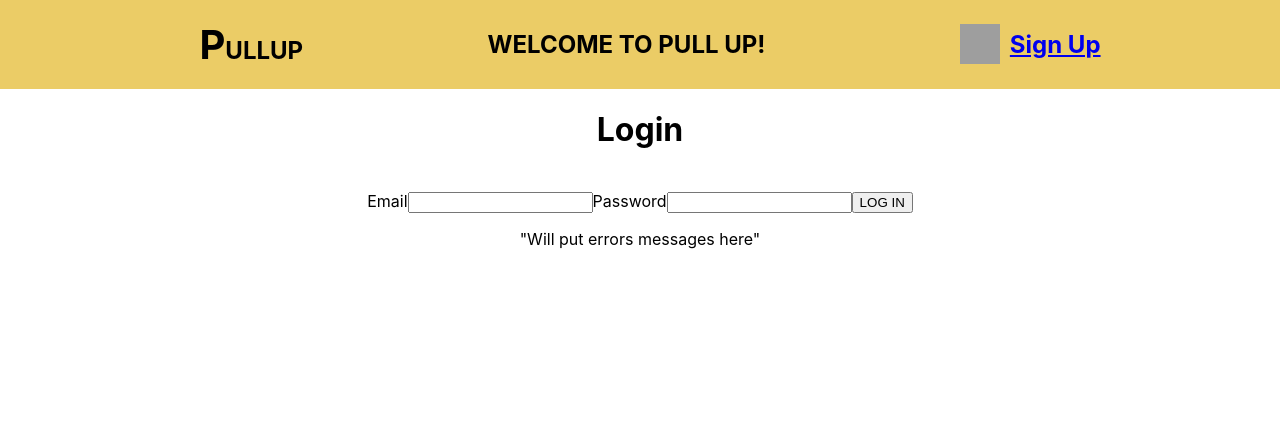
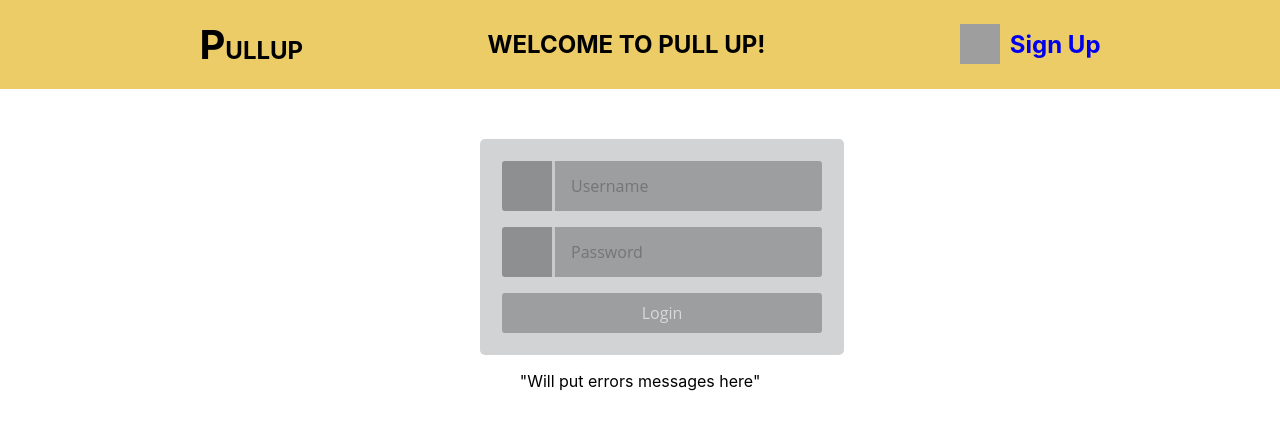
Before and after one commit to elvinhatamov/Pull-up, a React (Create React App) app: page /hostings/index in a window 1280 px wide. Shown: the top 428 px of the page. Built offline with nearby package versions, Linux system fonts and the light colour scheme; grey boxes are pictures that could not be loaded.

Commit message:
sign up log in and register form styling done

```diff
--- a/src/App.css
+++ b/src/App.css
@@ -44,3 +44,7 @@
   flex-direction: column;
   align-items: center;
 }
+
+a {
+  text-decoration: none;
+}
--- /dev/null
+++ b/src/Components/Create/Create.css
@@ -0,0 +1,75 @@
+@charset "utf-8";
+@import url(http://weloveiconfonts.com/api/?family=fontawesome);
+
+[class*="fontawesome-"]:before {
+  font-family: "FontAwesome", sans-serif;
+}
+
+#login input {
+  border: none;
+  font-family: "Open Sans", Arial, sans-serif;
+  font-size: 16px;
+  line-height: 1.5em;
+  padding: 0;
+  -webkit-appearance: none;
+}
+
+#login {
+  margin: 50px auto;
+  width: 320px;
+}
+
+#login form {
+  margin: auto;
+  padding: 22px 22px 22px 22px;
+  width: 100%;
+  border-radius: 5px;
+  background: #d2d3d4;
+}
+
+#login form span {
+  background-color: #8d8f91;
+  border-radius: 3px 0px 0px 3px;
+  border-right: 3px solid #c8cacb;
+  color: #606468;
+  display: block;
+  float: left;
+  line-height: 50px;
+  text-align: center;
+  width: 50px;
+  height: 50px;
+}
+
+#login form input[type="text"] {
+  background-color: #9c9e9f;
+  border-radius: 0px 3px 3px 0px;
+  color: #151515;
+  margin-bottom: 1em;
+  padding: 0 16px;
+  width: 235px;
+  height: 50px;
+}
+
+#login form input[type="password"] {
+  background-color: #9c9e9f;
+  border-radius: 0px 3px 3px 0px;
+  color: #151515;
+  margin-bottom: 1em;
+  padding: 0 16px;
+  width: 235px;
+  height: 50px;
+}
+
+#login form input[type="submit"] {
+  background: #9c9e9f;
+  border: 0;
+  width: 100%;
+  height: 40px;
+  border-radius: 3px;
+  color: rgb(217, 217, 217);
+  cursor: pointer;
+  transition: 0.3s ease-in-out;
+}
+#login form input[type="submit"]:hover {
+  background: #d7ca19;
+}
--- a/src/Components/Create/Create.jsx
+++ b/src/Components/Create/Create.jsx
@@ -1,42 +1,38 @@
-import React , {useState} from 'react'
-import { useNavigate } from 'react-router'
-import { Link } from 'react-router-dom'
+import React, { useState } from "react";
+import { useNavigate } from "react-router";
+import { Link } from "react-router-dom";
+import "./Create.css";
 
-export default function Create(){
+export default function Create() {
   const [form, setForm] = useState({
-   address: '',
-   postalCode: '',
+    address: "",
+    postalCode: "",
     rate: Number,
-
-
- })
-
+  });
 
   // const navigate = useNavigate()
 
-function updateForm(e){
+  function updateForm(e) {
     setForm({
       ...form,
- [e.target.name]: e.target.value
-})
+      [e.target.name]: e.target.value,
+    });
   }
 
   async function onSubmit(e) {
     e.preventDefault();
 
-
-const newList = { ...form }
+    const newList = { ...form };
 
     let response = await fetch("/api/hostings/", {
       method: "POST",
       headers: {
-      'Accept':'application/json',
+        Accept: "application/json",
         "Content-Type": "application/json",
       },
       body: JSON.stringify(newList),
-   })
-   return await response.json()
-   .catch(error => {
+    });
+    return await response.json().catch((error) => {
       console.log(error);
     });
 
@@ -45,28 +41,34 @@ let response = await fetch("/api/hostings/", {
   }
 
   return (
-  <div>
+    <div className="LoginForm" id="login">
       <form onSubmit={onSubmit}>
-      <label>Address</label>
+        <span class="fontawesome-user"></span>
         <input
-        type='text'
+          type="text"
           value={form.address}
           onChange={updateForm}
-        name='address'
+          name="address"
+          placeholder="address"
         />
-      <label>PostalCode:</label>
+        <span class="fontawesome-user"></span>
         <input
-        type='text'
+          type="text"
           value={form.postalCode}
           onChange={updateForm}
-        name='postalCode'
+          name="postalCode"
+          placeholder="postalCode"
         />
-      <label>Rate:</label>
-      <input type='text' value={form.rate} onChange={updateForm} name='rate' />
-
-
-      <button onClick={updateForm}>Submit</button>
+        <span class="fontawesome-user"></span>
+        <input
+          type="text"
+          value={form.rate}
+          onChange={updateForm}
+          name="rate"
+          placeholder="rate"
+        />
+        <input type="submit" value="Submit" onClick={updateForm} />
       </form>
     </div>
-)
+  );
 }
--- /dev/null
+++ b/src/Components/LoginForm/LoginForm.css
@@ -0,0 +1,75 @@
+@charset "utf-8";
+@import url(http://weloveiconfonts.com/api/?family=fontawesome);
+
+[class*="fontawesome-"]:before {
+  font-family: "FontAwesome", sans-serif;
+}
+
+#login input {
+  border: none;
+  font-family: "Open Sans", Arial, sans-serif;
+  font-size: 16px;
+  line-height: 1.5em;
+  padding: 0;
+  -webkit-appearance: none;
+}
+
+#login {
+  margin: 50px auto;
+  width: 320px;
+}
+
+#login form {
+  margin: auto;
+  padding: 22px 22px 22px 22px;
+  width: 100%;
+  border-radius: 5px;
+  background: #d2d3d4;
+}
+
+#login form span {
+  background-color: #8d8f91;
+  border-radius: 3px 0px 0px 3px;
+  border-right: 3px solid #c8cacb;
+  color: #606468;
+  display: block;
+  float: left;
+  line-height: 50px;
+  text-align: center;
+  width: 50px;
+  height: 50px;
+}
+
+#login form input[type="text"] {
+  background-color: #9c9e9f;
+  border-radius: 0px 3px 3px 0px;
+  color: #151515;
+  margin-bottom: 1em;
+  padding: 0 16px;
+  width: 235px;
+  height: 50px;
+}
+
+#login form input[type="password"] {
+  background-color: #9c9e9f;
+  border-radius: 0px 3px 3px 0px;
+  color: #151515;
+  margin-bottom: 1em;
+  padding: 0 16px;
+  width: 235px;
+  height: 50px;
+}
+
+#login form input[type="submit"] {
+  background: #9c9e9f;
+  border: 0;
+  width: 100%;
+  height: 40px;
+  border-radius: 3px;
+  color: rgb(217, 217, 217);
+  cursor: pointer;
+  transition: 0.3s ease-in-out;
+}
+#login form input[type="submit"]:hover {
+  background: #d7ca19;
+}
--- a/src/Components/LoginForm/LoginForm.jsx
+++ b/src/Components/LoginForm/LoginForm.jsx
@@ -1,6 +1,7 @@
 import { Component } from "react";
 import React, { useState, useEffect } from "react";
 import { useNavigate, Link } from "react-router-dom";
+import "./LoginForm.css";
 
 function LoginForm(props) {
   //hook setup for some value to be relaced
@@ -45,27 +46,29 @@ function LoginForm(props) {
   };
 
   return (
-    <div className="LoginForm" onSubmit={handleSubmit}>
-      <h1> Login</h1>
-      <br />
-      <form autoComplete="off">
-        <label>Email</label>
+    <div className="LoginForm" onSubmit={handleSubmit} id="login">
+      <form name="form-login">
+        <span class="fontawesome-user"></span>
         <input
           type="text"
+          id="user"
+          placeholder="Username"
           name="email"
           value={email}
           onChange={(e) => setEmail(e.target.value)}
           required
         />
-        <label>Password</label>
+        <span class="fontawesome-lock"></span>
         <input
           type="password"
+          id="pass"
+          placeholder="Password"
           name="password"
           value={password}
           onChange={(e) => setPassword(e.target.value)}
           required
         />
-        <button type="submit">LOG IN</button>
+        <input type="submit" value="Login" />
       </form>
       <p className="login-error-message">"Will put errors messages here"</p>
     </div>
--- a/src/Components/PersonalList/PersonalList.css
+++ b/src/Components/PersonalList/PersonalList.css
@@ -74,4 +74,16 @@
   margin-left: -4px; }
 
 .card_button {
-  margin-left: 90%; }
+  margin-left: 80%;
+  background-color: #e0dcd6;
+  color: #747272;
+  border: none;
+  border-radius: 10px;
+  box-shadow: 0px 0px 2px 2px #d8d6d6;
+  min-height: 30px;
+  min-width: 100px;
+  cursor: pointer; }
+
+.card_button:hover {
+  background-color: #ebcc66;
+  transition: 0.5s; }
--- a/src/Components/SignUpForm/SignUpForm.jsx
+++ b/src/Components/SignUpForm/SignUpForm.jsx
@@ -63,65 +63,69 @@ export default class SignUpForm extends Component {
   render() {
     //const disable = this.state.password !== this.state.confirm;
     return (
-      <div className="SignUpForm" onSubmit={this.signupHandle}>
-        <h1>Sign Up!</h1>
-
-        <form>
-          <label>Username </label>
+      <div className="SignUpForm" onSubmit={this.signupHandle} id="login">
+        <form name="form-login">
+          <span class="fontawesome-user"></span>
           <input
             type="text"
+            id="user"
+            placeholder="Username"
             name="username"
             value={this.state.username}
             onChange={this.handleChange}
             required
-          />{" "}
-          <br />
-          <label>Password </label>
+          />
+          <span class="fontawesome-lock"></span>
           <input
             type="password"
+            id="pass"
+            placeholder="Password"
             name="password"
             value={this.state.password}
             onChange={this.handleChange}
             required
           />
-          <br />
-          <label>Email </label>
+          <span class="fontawesome-user"></span>
           <input
-            type="email"
+            id="pass"
+            placeholder="email"
+            type="text"
             name="email"
             value={this.state.email}
             onChange={this.handleChange}
             required
           />
-          <br />
-          <label>First Name </label>
+          <span class="fontawesome-user"></span>
           <input
+            id="pass"
+            placeholder="FirstName"
             type="text"
             name="firstName"
             value={this.state.firstName}
             onChange={this.handleChange}
             required
           />
-          <br />
-          <label>Last Name </label>
+          <span class="fontawesome-user"></span>
           <input
+            id="pass"
+            placeholder="LastName"
             type="text"
             name="lastName"
             value={this.state.lastName}
             onChange={this.handleChange}
             required
           />
-          <br />
-          <label>Phone Number </label>
+          <span class="fontawesome-user"></span>
           <input
             type="text"
+            id="pass"
+            placeholder="Phone"
             name="phone"
             value={this.state.phone}
             onChange={this.handleChange}
             required
           />
-          <br />
-          <button type="submit">SIGN UP</button>
+          <input type="submit" value="SIGN UP" />
         </form>
         <p className="error-message">&nbsp;{this.state.error}</p>
       </div>
```
Also changed, not shown: src/Components/PersonalList/PersonalList.scss (+14 -1 lines). Lines whose indentation alone changed are shown as unchanged.
